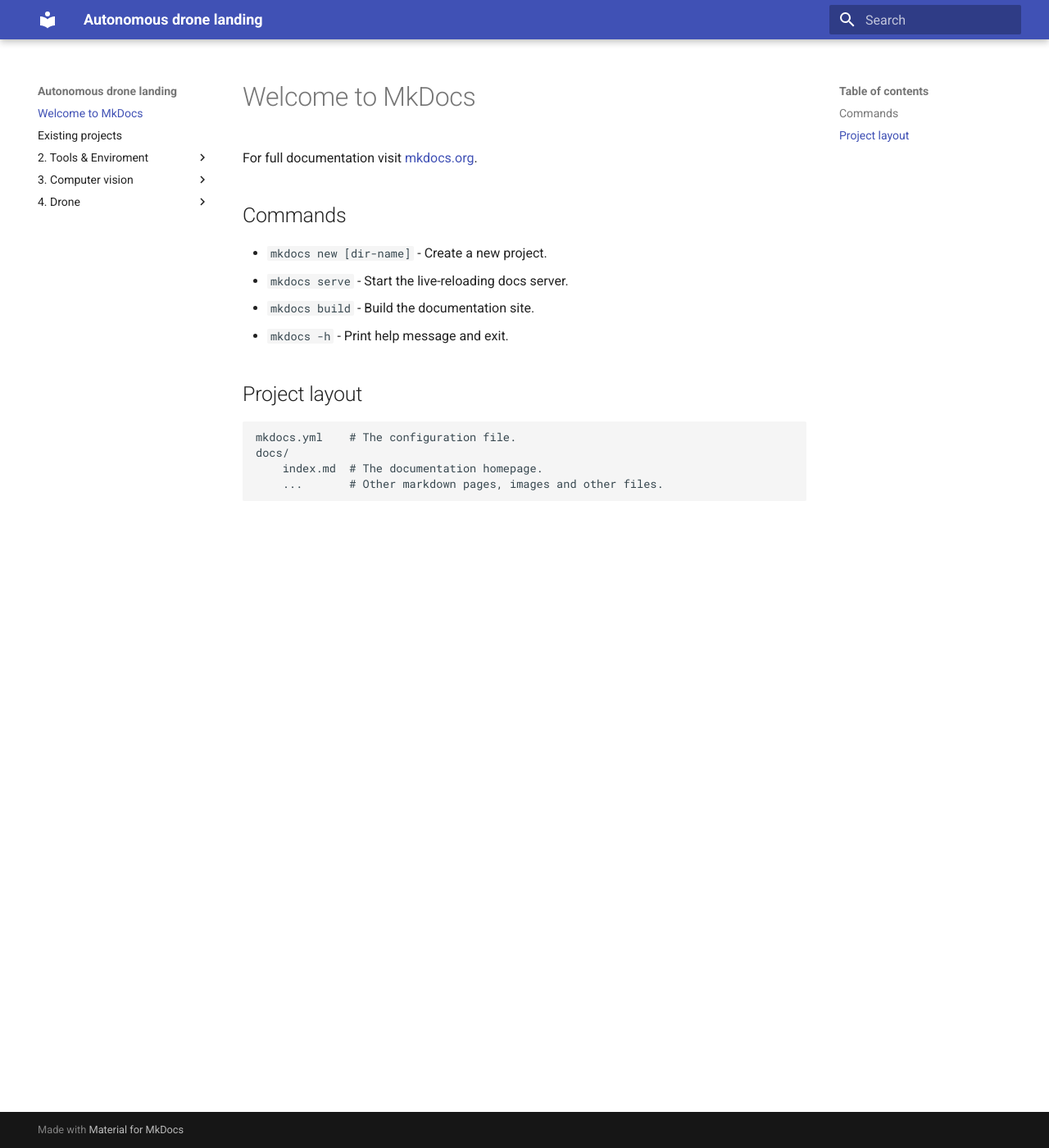
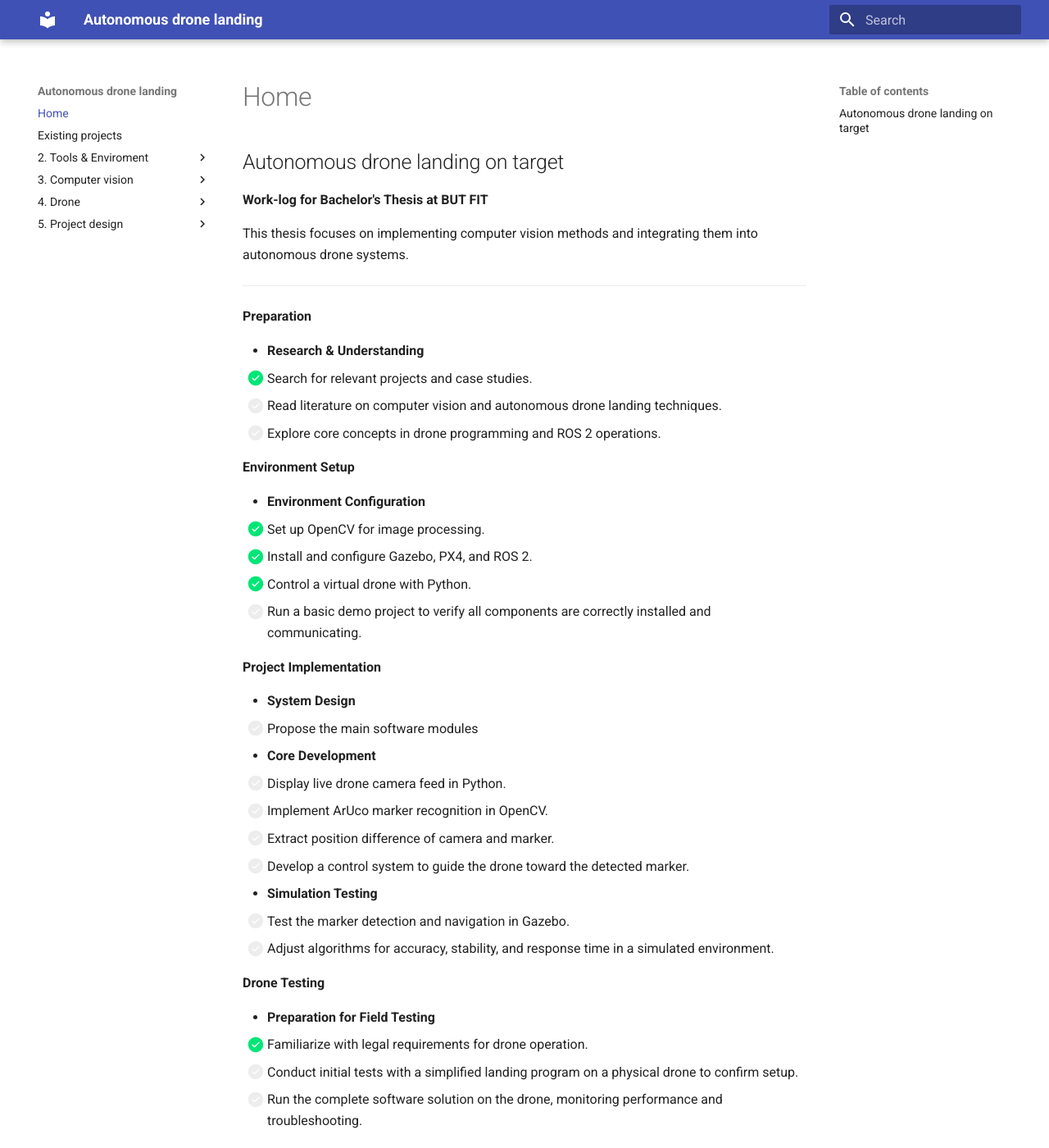
Before and after one commit to Podisti/drone-thesis-notes, an MkDocs documentation site: the page built from docs/index.md, in a window 1280 px wide and 1400 px high. Shown: the whole window at 82% size. Built offline with MkDocs 1.6.1 and Material for MkDocs 9.7.7, drawn with Linux system fonts in a browser that asks for light colours.

Commit message:
Update: Documentation

```diff
--- a/docs/index.md
+++ b/docs/index.md
@@ -1,17 +1,50 @@
-# Welcome to MkDocs
+# Home
 
-For full documentation visit [mkdocs.org](https://www.mkdocs.org).
+## Autonomous drone landing on target
 
-## Commands
+**Work-log for Bachelor's Thesis at BUT FIT**
 
-* `mkdocs new [dir-name]` - Create a new project.
-* `mkdocs serve` - Start the live-reloading docs server.
-* `mkdocs build` - Build the documentation site.
-* `mkdocs -h` - Print help message and exit.
+This thesis focuses on implementing computer vision methods and integrating them into autonomous drone systems.
 
-## Project layout
+---
 
-    mkdocs.yml    # The configuration file.
-    docs/
-        index.md  # The documentation homepage.
-        ...       # Other markdown pages, images and other files.
+**Preparation**
+
+- **Research & Understanding**
+  - [x] Search for relevant projects and case studies.
+  - [ ] Read literature on computer vision and autonomous drone landing techniques.
+  - [ ] Explore core concepts in drone programming and ROS 2 operations.
+
+**Environment Setup**
+
+- **Environment Configuration**
+  - [x] Set up OpenCV for image processing.
+  - [x] Install and configure Gazebo, PX4, and ROS 2.
+  - [x] Control a virtual drone with Python.
+  - [ ] Run a basic demo project to verify all components are correctly installed and communicating.
+
+**Project Implementation**
+
+- **System Design**
+  - [ ] Propose the main software modules
+
+- **Core Development**
+  - [ ] Display live drone camera feed in Python.
+  - [ ] Implement ArUco marker recognition in OpenCV.
+  - [ ] Extract position difference of camera and marker.
+  - [ ] Develop a control system to guide the drone toward the detected marker.
+
+- **Simulation Testing**
+  - [ ] Test the marker detection and navigation in Gazebo.
+  - [ ] Adjust algorithms for accuracy, stability, and response time in a simulated environment.
+
+**Drone Testing**
+
+- **Preparation for Field Testing**
+  - [x] Familiarize with legal requirements for drone operation.
+  - [ ] Conduct initial tests with a simplified landing program on a physical drone to confirm setup.
+  - [ ] Run the complete software solution on the drone, monitoring performance and troubleshooting.
+
+
+
+**Author:** Ondřej Beneš
--- a/mkdocs.yml
+++ b/mkdocs.yml
@@ -1,3 +1,7 @@
 site_name: Autonomous drone landing
 theme:
   name: material
+markdown_extensions:
+  - def_list
+  - pymdownx.tasklist:
+      custom_checkbox: true
```
Also changed, not shown: docs/1-existing_projects.md (+2 -0 lines), docs/2. Tools & Enviroment/2-tools.md (+3 -3 lines), docs/3. Computer vision/2-camera.md (+1 -1 lines), docs/4. Drone/1-laws.md (+69 -6 lines), docs/5. Project design/modules.md (added, +11 -0 lines), docs/2. Tools & Enviroment/assets/ros-overview0.png (renamed from docs/assets/ros-overview0.png), docs/2. Tools & Enviroment/assets/ros-overview1.png (renamed from docs/assets/ros-overview1.png), docs/3. Computer vision/assets/distance_calculation.png (renamed from docs/assets/distance_calculation.png), docs/4. Drone/assets/Schema-UAS.png (added), docs/4. Drone/assets/open.png (added), docs/4. Drone/assets/vzdusincz-classes.png (added), 4 other files.
